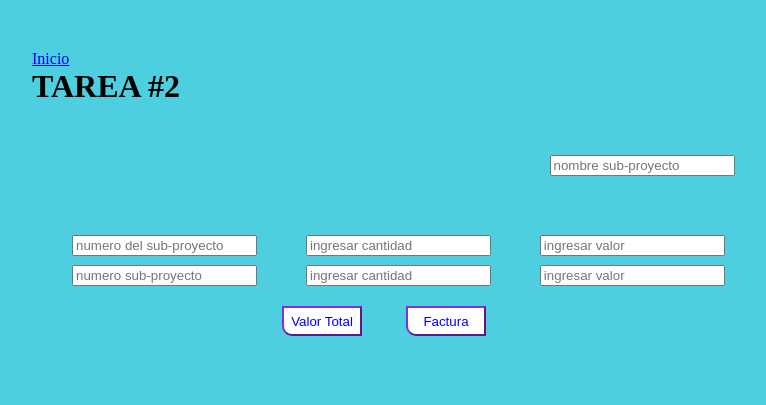
After one commit to estebangaviria2006/PROYECTO-AGRICOLA, a PHP site: page /desarrollo.html in a window 1280 px wide. The commit adds this page. Shown: the top 405 px of the page, without its empty margins (18-784 px from the left). Run offline with PHP 8.4, Linux system fonts and the light colour scheme.

Commit message:
add fuentes

```diff
--- /dev/null
+++ b/css/desarrollo.css
@@ -0,0 +1,38 @@
+*{
+    margin: 0;
+}
+body{
+    background-color: rgb(77, 207, 224);
+    padding: 50px;
+}
+.lista{
+font-size: 1.6em;
+font-weight: 900;
+font-family: Verdana, Geneva, Tahoma, sans-serif;
+display: flex;
+margin: 50px;
+justify-content: center;
+align-items: center;
+}
+.lista1{
+    font-size: 1.6em;
+    font-weight: 900;
+    font-family: Verdana, Geneva, Tahoma, sans-serif;
+    display:inline;
+   justify-content: center;
+
+}
+button{
+    position: relative;
+    left: 230px;
+    width: 80px;
+    height: 30px;
+   padding: 1px;
+    margin: 20PX;
+    text-align: center;
+    align-items: center;
+    color: blue;
+    background-color:white;
+    border-bottom-left-radius: 10px;
+    border-color: blueviolet;
+}
--- a/css/index.css
+++ b/css/index.css
@@ -1,5 +1,5 @@
 body {
-    font-size: 4em;
+    font-size: 3em;
     color: rgb(0, 0, 0);
     background-image: url("../img/portada1.jpg");
     background-attachment: fixed;
@@ -30,7 +30,7 @@ body {
 
 .container-all img{
     width: 520px;
-    height: 700px;
+    height: 650px;
     float: left;
     margin-right: 20px;
     margin-bottom: 20px;
--- /dev/null
+++ b/desarrollo.html
@@ -0,0 +1,63 @@
+<!DOCTYPE html>
+<html lang="en">
+<head>
+    <meta charset="UTF-8">
+    <meta http-equiv="X-UA-Compatible" content="IE=edge">
+    <meta name="viewport" content="width=device-width, initial-scale=1.0">
+    <link rel="stylesheet" href="css/desarrollo.css">
+    <script src="desarrollo2.js"></script>
+    <title>Tarea 2</title>
+</head>
+<body>
+
+    <a href="index.html">Inicio</a>
+    <h1>TAREA #2</h1>
+    <div>
+
+        <ul class="lista">
+            <input type="text" id="subproyecto" placeholder="nombre sub-proyecto">
+        </ul>
+
+        <ul class="lista1">
+            <input type="number" id="proyecto1" placeholder="numero del sub-proyecto">
+        </ul>
+
+        <ul class="lista1">
+            <input type="number" id="cantidad" placeholder="ingresar cantidad">
+        </ul>
+
+       <ul class="lista1">
+        <input type="number" id="valor" placeholder="ingresar valor">
+       </ul>
+
+    </div>
+
+
+<div>
+   <!--  <ul class="lista">
+        <input type="text" id="subproyecto2" placeholder="nombre sub-proyecto">
+    </ul> -->
+
+    <ul class="lista1">
+        <input type="text" id="proyecto2" placeholder="numero sub-proyecto">
+    </ul>
+
+    <ul class="lista1">
+        <input type="text" id="cantidad1" placeholder="ingresar cantidad">
+    </ul>
+
+    <ul class="lista1">
+        <input type="text" id="valor1" placeholder="ingresar valor">
+    </ul>
+</div>
+
+        <button onclick="VT()">Valor Total</button>
+        <button onclick="FA()">Factura</button>
+
+        <p id="factura"></p>
+        <p id="valor total"></p>
+        <p id="valor total1"></p>
+
+    </div>
+</body>
+</html>
--- /dev/null
+++ b/desarrollo2.js
@@ -0,0 +1,31 @@
+function VT(){
+    let cantidad
+    cantidad = document.getElementById("cantidad").value
+
+    let valor
+    valor = document.getElementById("valor").value
+    // let n2
+    // n2 = document.getElementById("numero2").value
+    let valorTotal
+    valorTotal = cantidad*valor
+
+
+    document.getElementById("valor total").innerHTML =
+    "<div> el valor es "+ valorTotal +"</div>"
+}
+
+function FA(){
+    let cantidad
+    cantidad = document.getElementById("cantidad").value
+
+    let valor
+    valor = document.getElementById("valor").value
+    // let n2
+    // n2 = document.getElementById("numero2").value
+    let valorTotal
+    valorTotal = cantidad*valor
+
+
+    document.getElementById("factura").innerHTML =
+    "<div> el valor es "+ valorTotal +"</div>"
+}
--- a/index.html
+++ b/index.html
@@ -17,8 +17,9 @@
     <li><a href="enlace2.html">Introduccion</a></li>
     <li><a href="enlace3.html">Alcance</a></li>
     <li><a href="requerimientos.html">Requerimientos</li>
-    <li><a href="java.html">Ficha tecnica</li>
-    <li><a href="index1.1.html">Ficha tecnica 2</li>
+    <li><a href="java.html">Actividad 1</li>
+    <li><a href="index1.1.html">Actividad 2</li>
+    <li><a href="desarrollo.html">Actividad 3</li>
 </div>
 </body>
 </html>
--- a/index1.1.html
+++ b/index1.1.html
@@ -9,6 +9,7 @@
     <title>Tarea</title>
 </head>
 <body>
+    <a href="index.html">Inicio</a>
     <h1>Tarea</h1>
     <br>
     <br>
```
